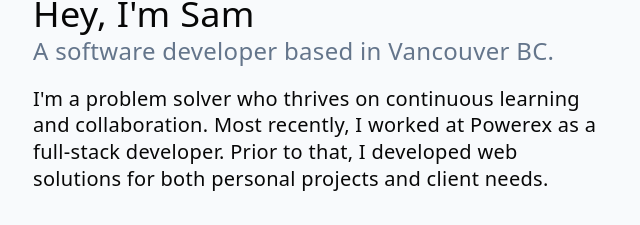
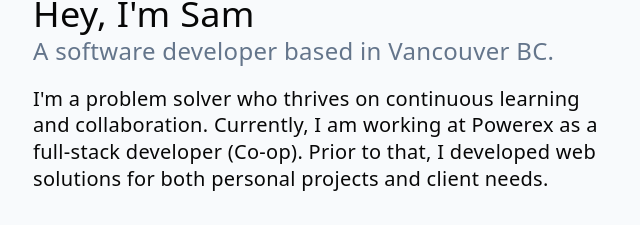
Before and after one commit to samueljsong/2025-portfolio, a React (Vite) app: page / in a window 1280 px wide. Shown: the part 147-372 px from the top of the page, without its empty margins (319-959 px from the left). Built offline with nearby package versions, Linux system fonts and the light colour scheme.

Commit message:
changed the landing page information

```diff
--- a/src/pages/LandingPage.jsx
+++ b/src/pages/LandingPage.jsx
@@ -10,7 +10,7 @@ export const LandingPage = () => {
                     <h1 className=" font-medium text-4xl text-primary squish">Hey, I'm Sam</h1>
                     <h2 className=" font-light text-2xl text-tertiary squish">A software developer based in Vancouver BC.</h2>
                 </div>
-                <p className=" font-extralight text-xl text-primary squish max-md:text-[1.1rem]">I'm a problem solver who thrives on continuous learning and collaboration. Most recently, I worked at Powerex as a full-stack developer. Prior to that, I developed web solutions for both personal projects and client needs.</p>
+                <p className=" font-extralight text-xl text-primary squish max-md:text-[1.1rem]">I'm a problem solver who thrives on continuous learning and collaboration. Currently, I am working at Powerex as a full-stack developer (Co-op). Prior to that, I developed web solutions for both personal projects and client needs.</p>
                 <Button destination={'/information'} text={'More Information'}></Button>
             </section>
             <Separator/>
```
